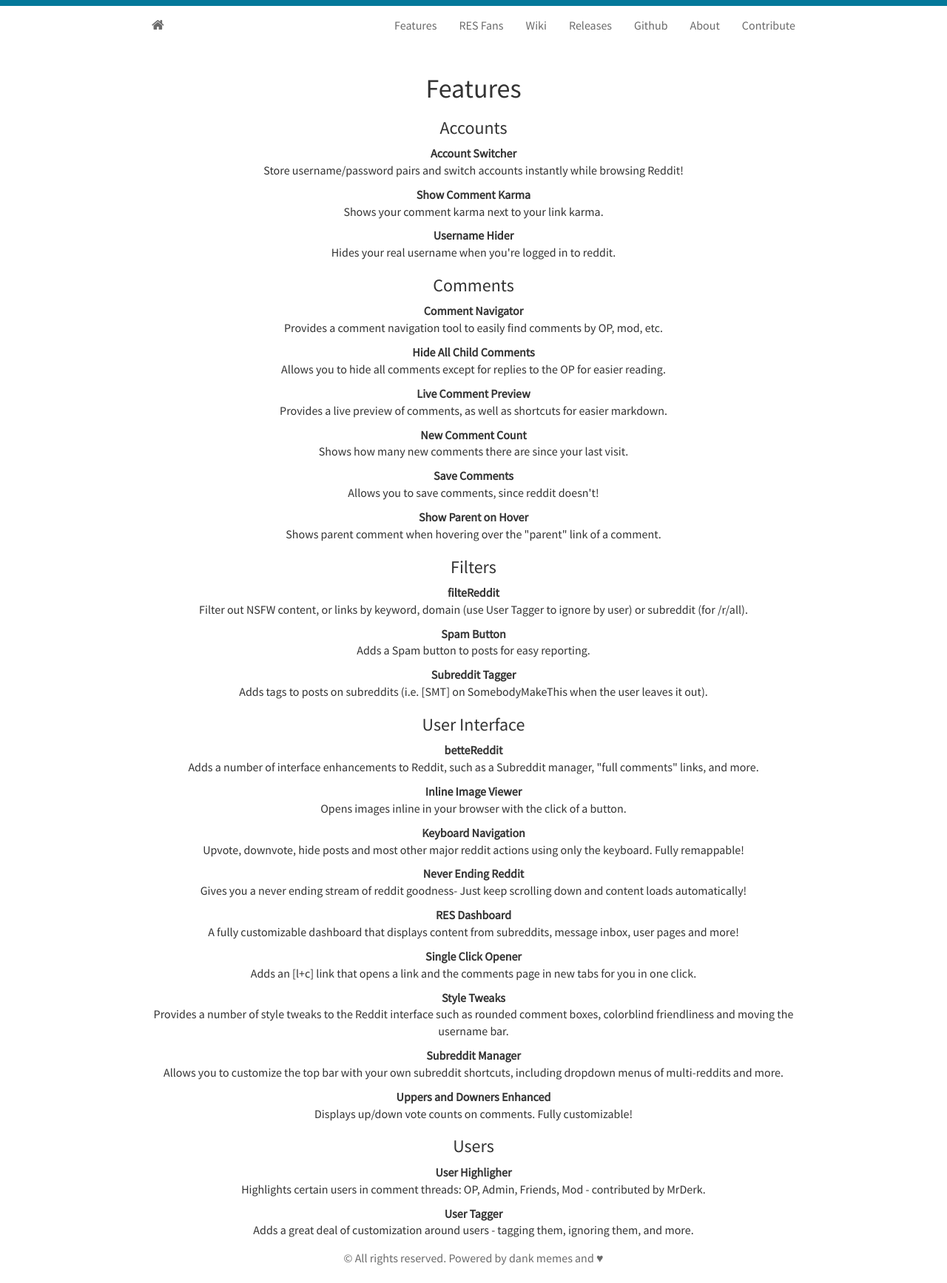
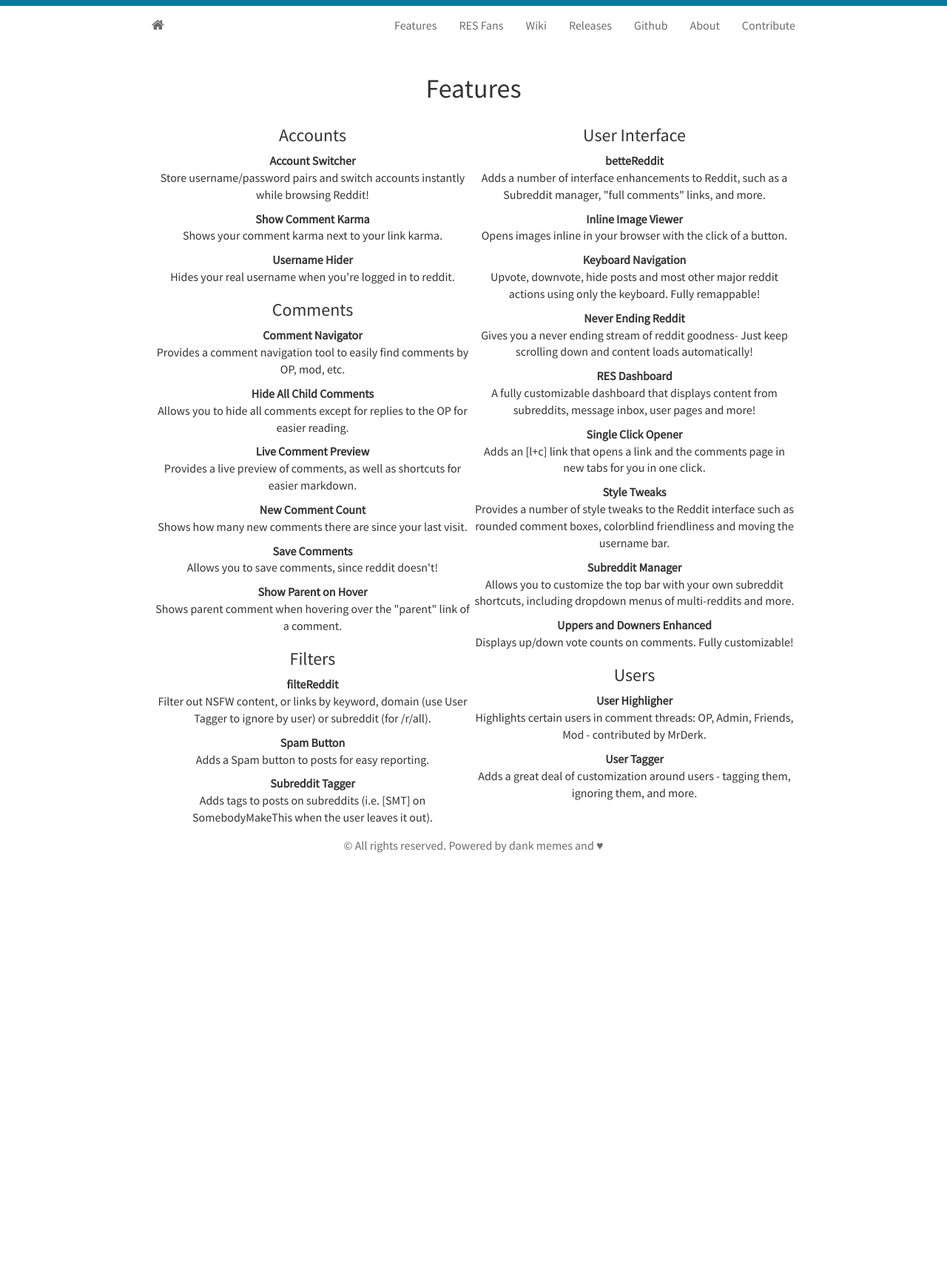
Before and after one commit to Reddit-Enhancement-Suite/Reddit-Enhancement-Suite.github.io, a Jekyll site: the page built from features.html, in a window 1280 px wide. Shown: the whole page at 74% size. Built offline with Jekyll 4.4.1, drawn with Linux system fonts in a browser that asks for light colours; nearby versions of some CDN libraries; after the commit the page ends 1177 px from its top, so only the background shows below that.

Commit message:
Update main.css

```diff
--- a/static/css/main.css
+++ b/static/css/main.css
@@ -87,7 +87,7 @@
 
 /* Custom page CSS
 -------------------------------------------------- */
-
+.twoCol span{ width: 50%; float: left; }
 .container {
   width: auto;
   max-width: 900px;
```
